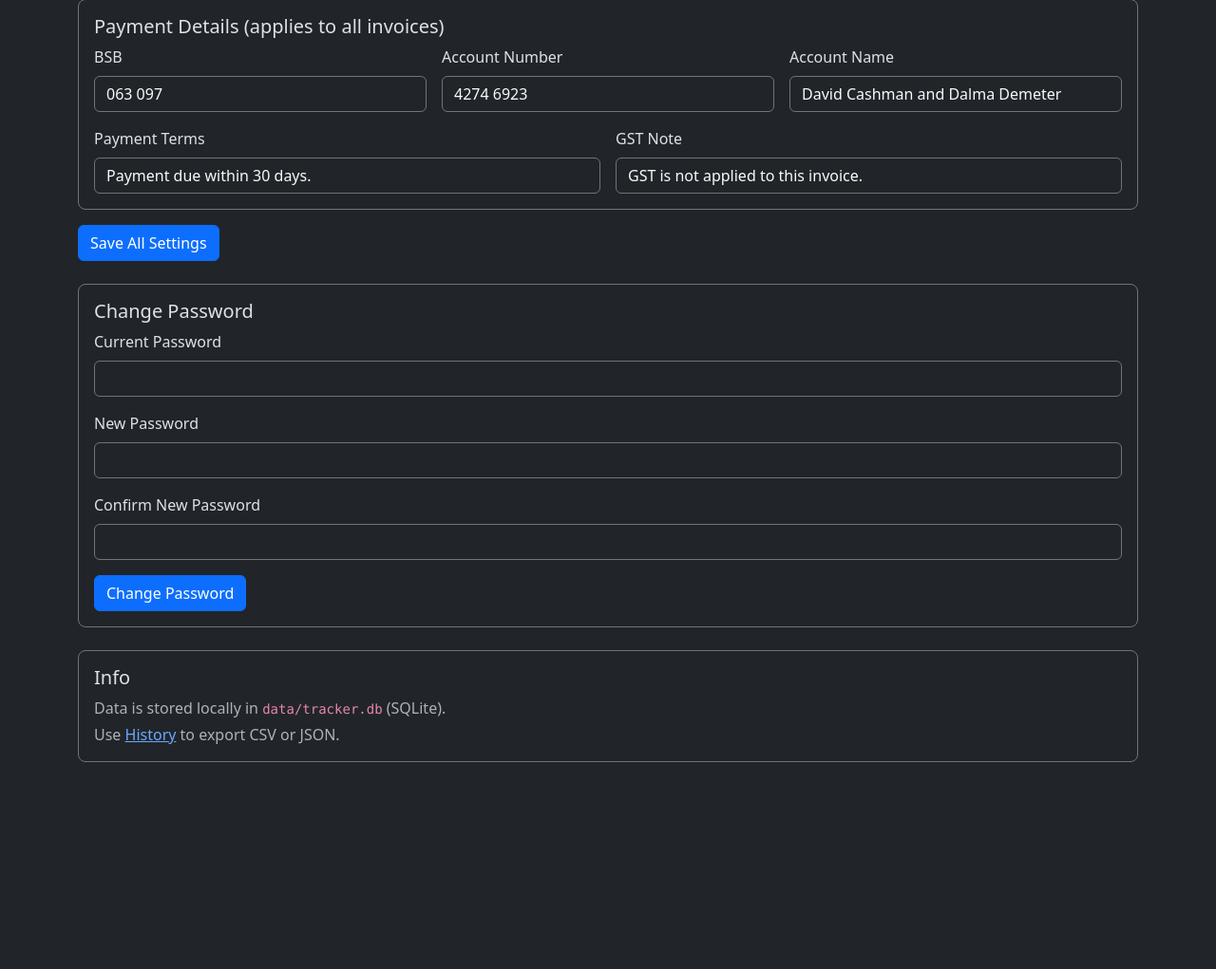
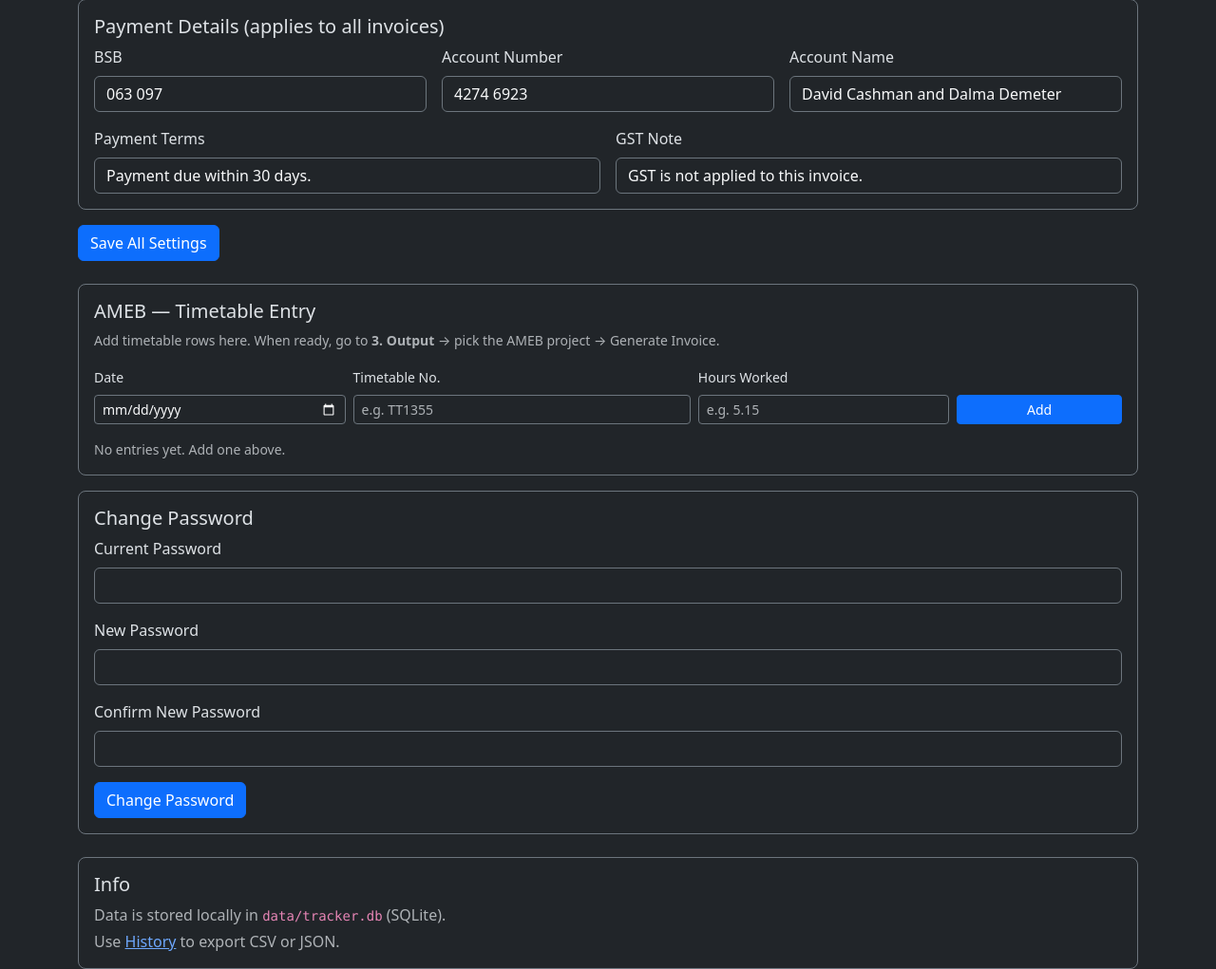
Before and after one commit to CrazyEyesEddie/financial-services, a Flask app: page /settings in a window 1280 px wide. Shown: the part 706-1727 px from the top of the page at 95% size. Before the commit the page ends 1509 px from the top, so only its background shows below. Run offline with Flask 3, Linux system fonts and the light colour scheme; the visitor is signed in with stand-in values (Sample User, id 1).

Commit message:
Move AMEB timetable entry to Settings — Output stays simple - AMEB entry form removed from Output page (was a complex JS add/remove table) - Settings now has a clean AMEB Timetable Entry section: date, timetable#, hours - Add/delete entries in Settings, then generate invoice from Outputs - Outputs page for AMEB just shows a project selector and Generate button - Invoice pulls all un-invoiced entries from DB and generates sequentially

```diff
--- a/app.py
+++ b/app.py
@@ -820,31 +820,18 @@ def ameb_invoice():
     )
 
     if request.method == "POST" and selected_project:
-        names = request.form.getlist("ameb_name[]")
-        dates = request.form.getlist("ameb_date[]")
-        timetables = request.form.getlist("ameb_timetable[]")
-        hours_list = request.form.getlist("ameb_hours[]")
+        # Collect un-invoiced entries for this project
+        entries = AmebEntry.query.filter(
+            AmebEntry.project_id == selected_project.id,
+            AmebEntry.invoice_id.is_(None),
+        ).order_by(AmebEntry.date).all()
+
+        if not entries:
+            flash("No timetable entries found. Add them in Settings first.", "warning")
+            return redirect(url_for("ameb_invoice", project_id=project_id))
 
         rate = float(get_setting("ameb_rate", "91"))
-
-        rows = []
-        total_rounded = 0.0
-        for name, dt, tt, hrs in zip(names, dates, timetables, hours_list):
-            try:
-                hours_val = float(hrs)
-                rounded = round_ameb_minutes(hours_val)
-                rows.append({
-                    "name": name,
-                    "date": dt,
-                    "timetable": tt,
-                    "hours_worked": hours_val,
-                    "hours_rounded": rounded,
-                    "cost": rounded * rate,
-                })
-                total_rounded += rounded
-            except (ValueError, TypeError):
-                continue
-
+        total_rounded = sum(e.hours_rounded for e in entries)
         total_cost = total_rounded * rate
 
         # Generate invoice number
@@ -856,7 +843,6 @@ def ameb_invoice():
         invoice_number = f"{year}/{counter.next_number:02d}"
         counter.next_number += 1
 
-        # Save invoice
         inv = Invoice(
             invoice_number=invoice_number,
             project_id=selected_project.id,
@@ -867,17 +853,9 @@ def ameb_invoice():
         db.session.add(inv)
         db.session.flush()
 
-        # Save AMEB entries
-        for r in rows:
-            entry = AmebEntry(
-                date=date.fromisoformat(r["date"]) if r["date"] else date.today(),
-                timetable=r["timetable"],
-                hours_worked=r["hours_worked"],
-                hours_rounded=r["hours_rounded"],
-                project_id=selected_project.id,
-                invoice_id=inv.id,
-            )
-            db.session.add(entry)
+        # Link entries to invoice
+        for e in entries:
+            e.invoice_id = inv.id
 
         db.session.commit()
 
@@ -932,6 +910,60 @@ def view_invoice(invoice_id):
 
 
 # ---------------------------------------------------------------------------
+# Routes – AMEB entry management (in Settings)
+# ---------------------------------------------------------------------------
+
+
+@app.route("/ameb-entry/add", methods=["POST"])
+@login_required
+def ameb_add_entry():
+    entry_date = request.form.get("entry_date")
+    timetable = request.form.get("entry_timetable", "").strip()
+    hours_str = request.form.get("entry_hours", "0")
+    project_id = request.args.get("project_id")
+
+    if not project_id:
+        # Use the first active AMEB project
+        proj = Project.query.filter_by(pipeline="AMEB", active=True).first()
+        if proj:
+            project_id = proj.id
+        else:
+            flash("Create an AMEB project first", "warning")
+            return redirect(url_for("settings"))
+
+    try:
+        hours_val = float(hours_str)
+        rounded = round_ameb_minutes(hours_val)
+        entry = AmebEntry(
+            date=date.fromisoformat(entry_date) if entry_date else date.today(),
+            timetable=timetable,
+            hours_worked=hours_val,
+            hours_rounded=rounded,
+            project_id=int(project_id),
+        )
+        db.session.add(entry)
+        db.session.commit()
+        flash(f"Added {timetable}: {hours_val}h → {rounded:.2f}h rounded", "success")
+    except (ValueError, TypeError):
+        flash("Invalid hours value", "danger")
+
+    return redirect(url_for("settings"))
+
+
+@app.route("/ameb-entry/delete/<int:entry_id>", methods=["POST"])
+@login_required
+def ameb_delete_entry(entry_id):
+    entry = AmebEntry.query.get_or_404(entry_id)
+    if entry.invoice_id:
+        flash("Cannot delete — already invoiced", "danger")
+    else:
+        db.session.delete(entry)
+        db.session.commit()
+        flash("Entry deleted", "info")
+    return redirect(url_for("settings"))
+
+
+# ---------------------------------------------------------------------------
 # Routes – Settings
 # ---------------------------------------------------------------------------
 
@@ -981,7 +1013,10 @@ def settings():
 
     # Load all settings for the template
     all_settings = {s.key: s.value for s in Setting.query.all()}
-    return render_template("settings.html", settings=all_settings)
+    ameb_entries = AmebEntry.query.filter(
+        AmebEntry.invoice_id.is_(None)
+    ).order_by(AmebEntry.date.desc()).all()
+    return render_template("settings.html", settings=all_settings, ameb_entries=ameb_entries)
 
 
 # ---------------------------------------------------------------------------
--- a/templates/settings.html
+++ b/templates/settings.html
@@ -107,6 +107,62 @@
     <button type="submit" class="btn btn-primary mb-4">Save All Settings</button>
 </form>
 
+<!-- AMEB Timetable Entry -->
+<div class="card bg-dark border-secondary mb-3">
+    <div class="card-body">
+        <h5 class="card-title">AMEB — Timetable Entry</h5>
+        <p class="text-muted small mb-3">Add timetable rows here. When ready, go to <strong>3. Output</strong> → pick the AMEB project → Generate Invoice.</p>
+        <form method="POST" action="{{ url_for('ameb_add_entry') }}" class="row g-2 align-items-end mb-3">
+            <div class="col-md-3">
+                <label class="form-label small">Date</label>
+                <input type="date" name="entry_date" class="form-control form-control-sm bg-dark text-light border-secondary" required>
+            </div>
+            <div class="col-md-4">
+                <label class="form-label small">Timetable No.</label>
+                <input type="text" name="entry_timetable" class="form-control form-control-sm bg-dark text-light border-secondary" placeholder="e.g. TT1355" required>
+            </div>
+            <div class="col-md-3">
+                <label class="form-label small">Hours Worked</label>
+                <input type="number" step="0.01" min="0" name="entry_hours" class="form-control form-control-sm bg-dark text-light border-secondary" placeholder="e.g. 5.15" required>
+            </div>
+            <div class="col-md-2">
+                <button type="submit" class="btn btn-sm btn-primary w-100">Add</button>
+            </div>
+        </form>
+
+        {% if ameb_entries %}
+        <table class="table table-dark table-sm">
+            <thead>
+                <tr>
+                    <th>Date</th>
+                    <th>Timetable</th>
+                    <th>Hours</th>
+                    <th>Rounded</th>
+                    <th></th>
+                </tr>
+            </thead>
+            <tbody>
+                {% for e in ameb_entries %}
+                <tr>
+                    <td>{{ e.date.strftime('%Y-%m-%d') }}</td>
+                    <td>{{ e.timetable }}</td>
+                    <td>{{ "%.2f"|format(e.hours_worked) }}</td>
+                    <td>{{ "%.2f"|format(e.hours_rounded) }}</td>
+                    <td>
+                        <form method="POST" action="{{ url_for('ameb_delete_entry', entry_id=e.id) }}" class="d-inline">
+                            <button type="submit" class="btn btn-sm btn-outline-danger">&times;</button>
+                        </form>
+                    </td>
+                </tr>
+                {% endfor %}
+            </tbody>
+        </table>
+        {% else %}
+        <p class="text-muted small mb-0">No entries yet. Add one above.</p>
+        {% endif %}
+    </div>
+</div>
+
 <!-- Password Change -->
 <div class="card bg-dark border-secondary">
     <div class="card-body">
```
Also changed, not shown: templates/ameb_invoice.html (+19 -67 lines).
